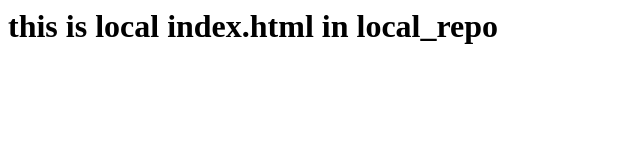
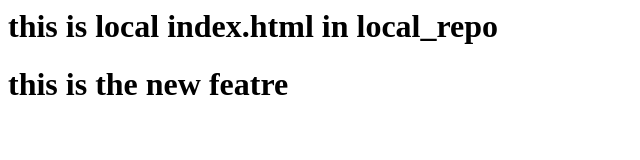
Before and after one commit to manmath011/local_repoo, a plain HTML site: page index.html in a window 1280 px wide. Shown: the whole page, without its empty margins (0-640 px from the left). Drawn offline with Linux system fonts and the light colour scheme.

Commit message:
added feature1

```diff
--- a/index.html
+++ b/index.html
@@ -1 +1,2 @@
 <h1>this is local index.html in local_repo</h1>
+<h1>this is the new featre</h1>
```
